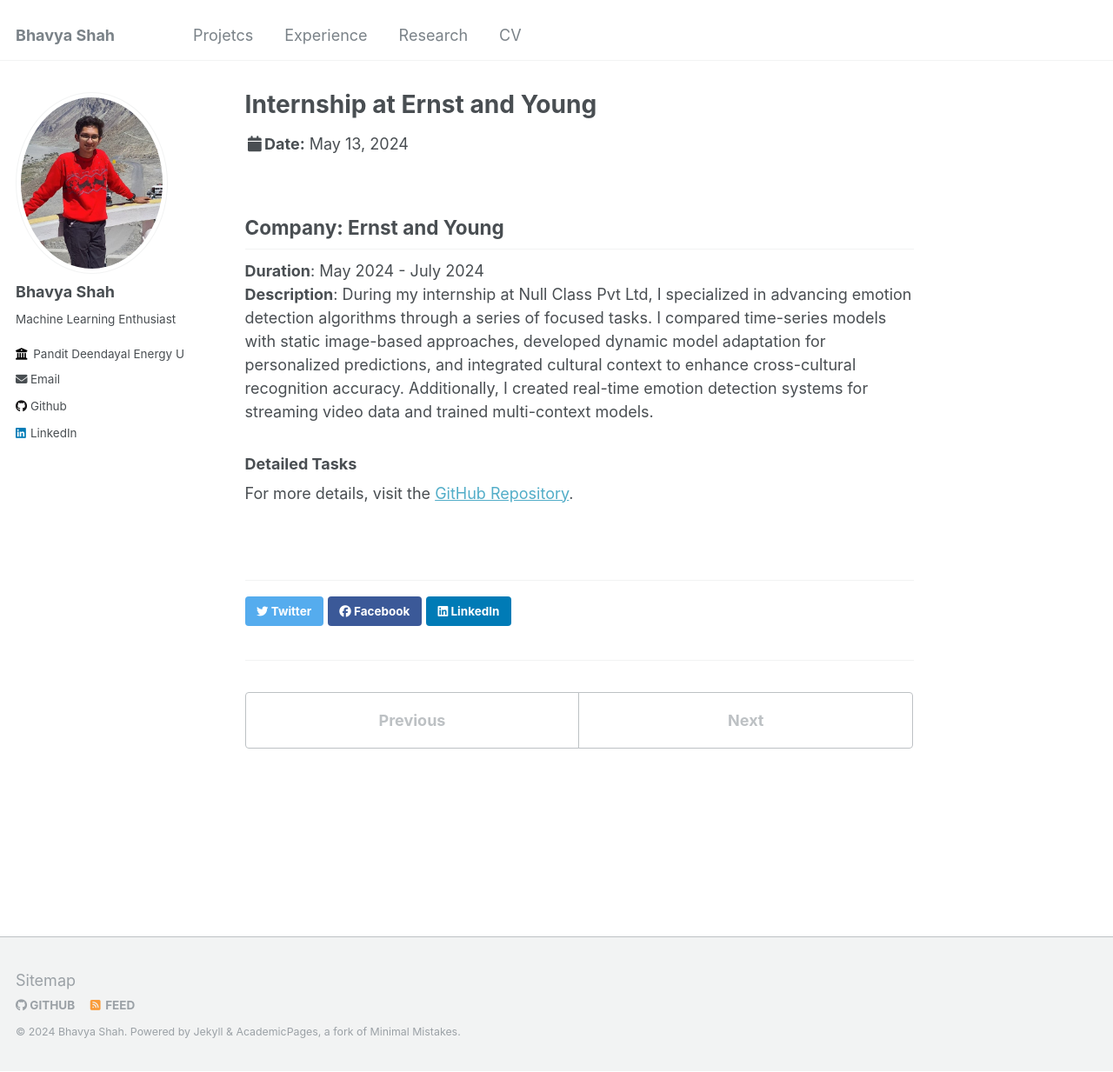
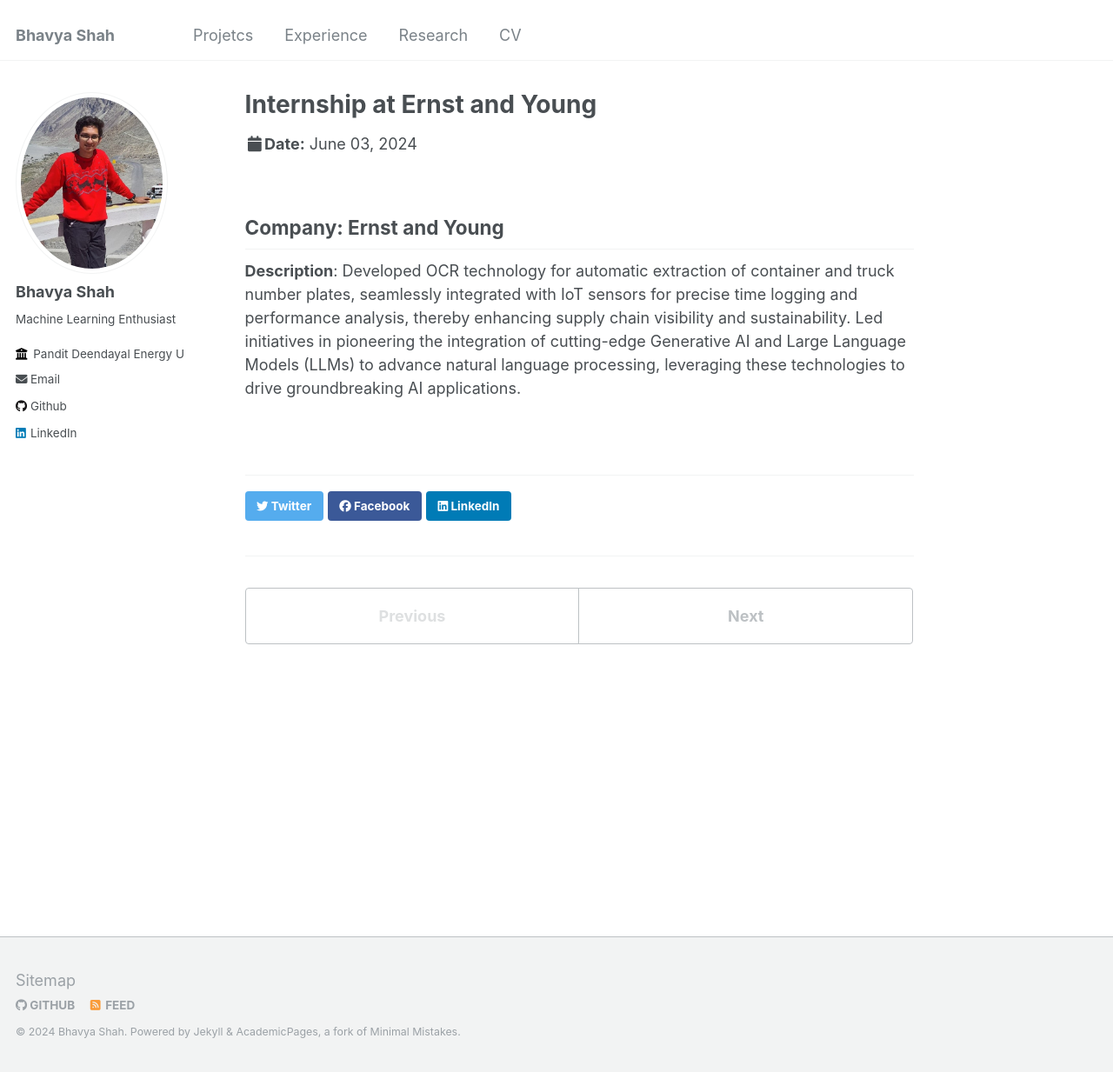
Before and after one commit to B3CODER/B3CODER.github.io, a Jekyll site: the page built from _talks/01-ey-talk.md, in a window 1280 px wide and 1233 px high. Shown: the whole window at 87% size. Built offline with Jekyll 4.4.1, drawn with Linux system fonts in a browser that asks for light colours.

Commit message:
Update 01-ey-talk.md

```diff
--- a/_talks/01-ey-talk.md
+++ b/_talks/01-ey-talk.md
@@ -1,14 +1,8 @@
 ---
 title: "Internship at Ernst and Young"
-date: 2024-05-13
 location: "Remote"
 priority: 1
 ---
 
 ## Company: Ernst and Young
-**Duration**: May 2024 - July 2024
-**Description**: During my internship at Null Class Pvt Ltd, I specialized in advancing emotion detection algorithms through a series of focused tasks. I compared time-series models with static image-based approaches, developed dynamic model adaptation for personalized predictions, and integrated cultural context to enhance cross-cultural recognition accuracy. Additionally, I created real-time emotion detection systems for streaming video data and trained multi-context models.
-
-
-### Detailed Tasks
-For more details, visit the [GitHub Repository](https://github.com/B3CODER/AIML-Project-Series).
+**Description**: Developed OCR technology for automatic extraction of container and truck number plates, seamlessly integrated with IoT sensors for precise time logging and performance analysis, thereby enhancing supply chain visibility and sustainability. Led initiatives in pioneering the integration of cutting-edge Generative AI and Large Language Models (LLMs) to advance natural language processing, leveraging these technologies to drive groundbreaking AI applications.
```
